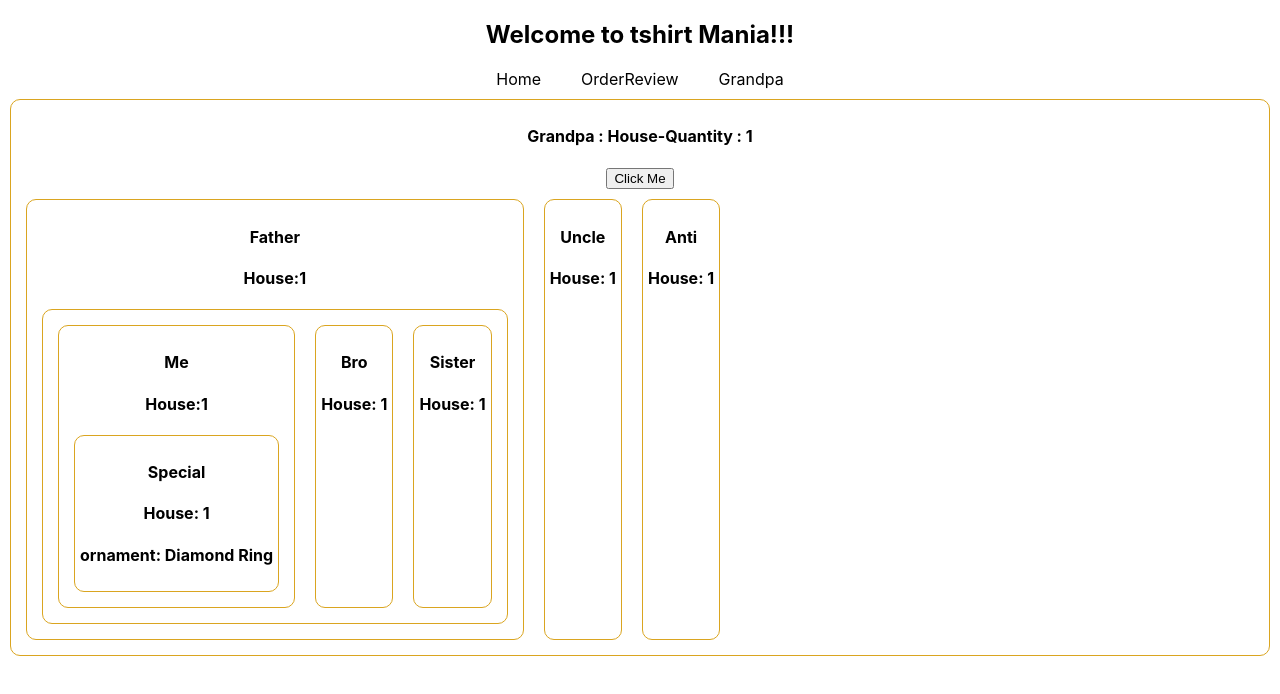
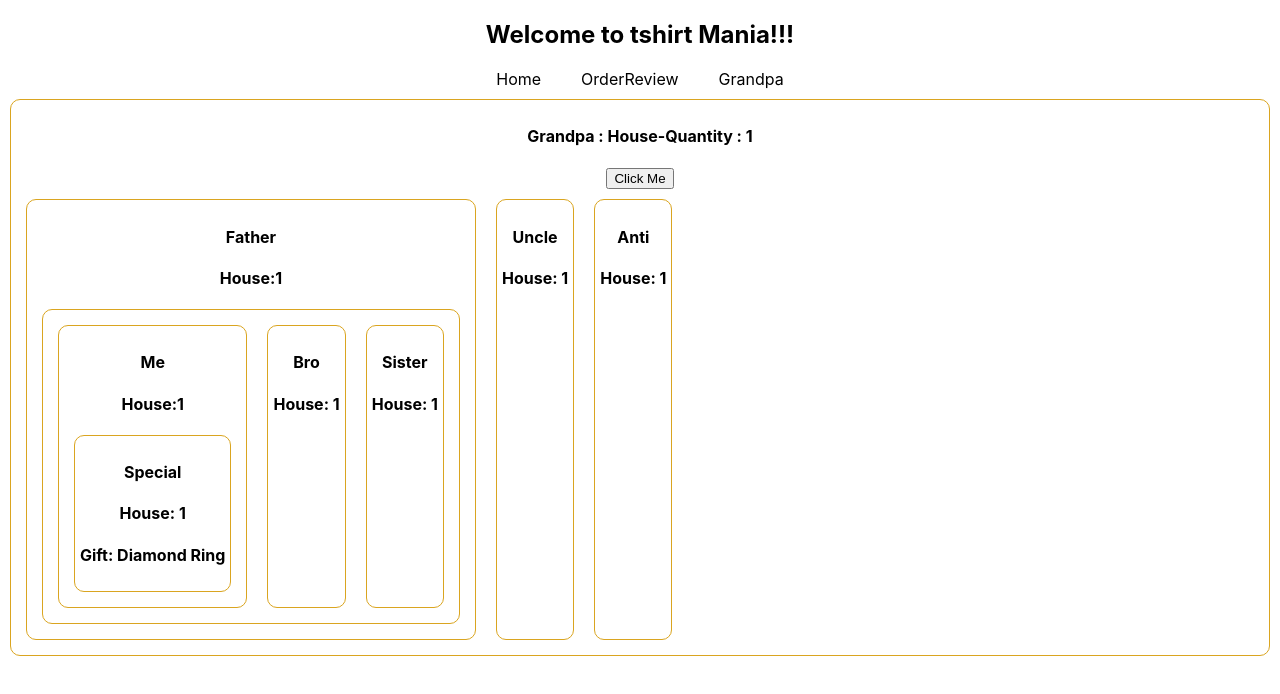
Before and after one commit to Habibur96/tshirt-with-react, a React (Create React App) app: page /grandpa in a window 1280 px wide. Shown: the top 694 px of the page. Built offline with nearby package versions, Linux system fonts and the light colour scheme.

Commit message:
Context API to avoid Prop drilling added

```diff
--- a/src/components/Grandpa/Grandpa.js
+++ b/src/components/Grandpa/Grandpa.js
@@ -1,11 +1,13 @@
-import React, { useState } from 'react';
+import React, { createContext, useState } from 'react';
 import Anti from '../Anti/Anti';
 import Father from '../Father/Father';
 import Uncle from '../Uncle/Uncle';
 import './Grandpa.css'
+export const RingContext = createContext('diamond');
 
 const Grandpa = () => {
     const [house, setHouse] = useState(1);
+
 
     const ornament = 'Diamond Ring';
     const handleByHouse = () => {
@@ -13,18 +15,27 @@ const Grandpa = () => {
         setHouse(newHouseCount);
     }
     return (
+
+
+
+        <RingContext.Provider value={ornament}>
+
             <div className='grandpa'>
                 <h4>Grandpa : House-Quantity : {house}</h4>
 
                 <button onClick={handleByHouse}>Click Me</button>
                 <section style={{ display: 'flex' }}>
 
-                <Father house={house} ornament={ornament}></Father>
+                    <Father house={house} ></Father>
                     <Uncle house={house}></Uncle>
                     <Anti house={house}></Anti>
                 </section>
             </div >
 
+        </RingContext.Provider>
+
+
+
     );
 };
 
--- a/src/components/MySelf/MySelf.js
+++ b/src/components/MySelf/MySelf.js
@@ -1,12 +1,12 @@
 import React from 'react';
 import Special from '../Special/Special';
 
-const MySelf = ({ house, ornament }) => {
+const MySelf = ({ house }) => {
     return (
         <div>
             <h4>Me</h4>
             <h4>House:{house}</h4>
-            <Special house={house} ornament={ornament}></Special>
+            <Special house={house}></Special>
         </div >
     );
 };
--- a/src/components/Special/Special.js
+++ b/src/components/Special/Special.js
@@ -1,11 +1,13 @@
-import React from 'react';
+import React, { useContext } from 'react';
+import { RingContext } from '../Grandpa/Grandpa'
 
-const Special = ({ house, ornament }) => {
+const Special = ({ house }) => {
+    const ring = useContext(RingContext);
     return (
         <div>
             <h4>Special</h4>
             <h4>House: {house}</h4>
-            <h4>ornament: {ornament}</h4>
+            <h4>Gift: {ring}</h4>
         </div>
     );
 };
```
Lines whose indentation alone changed are shown as unchanged.
